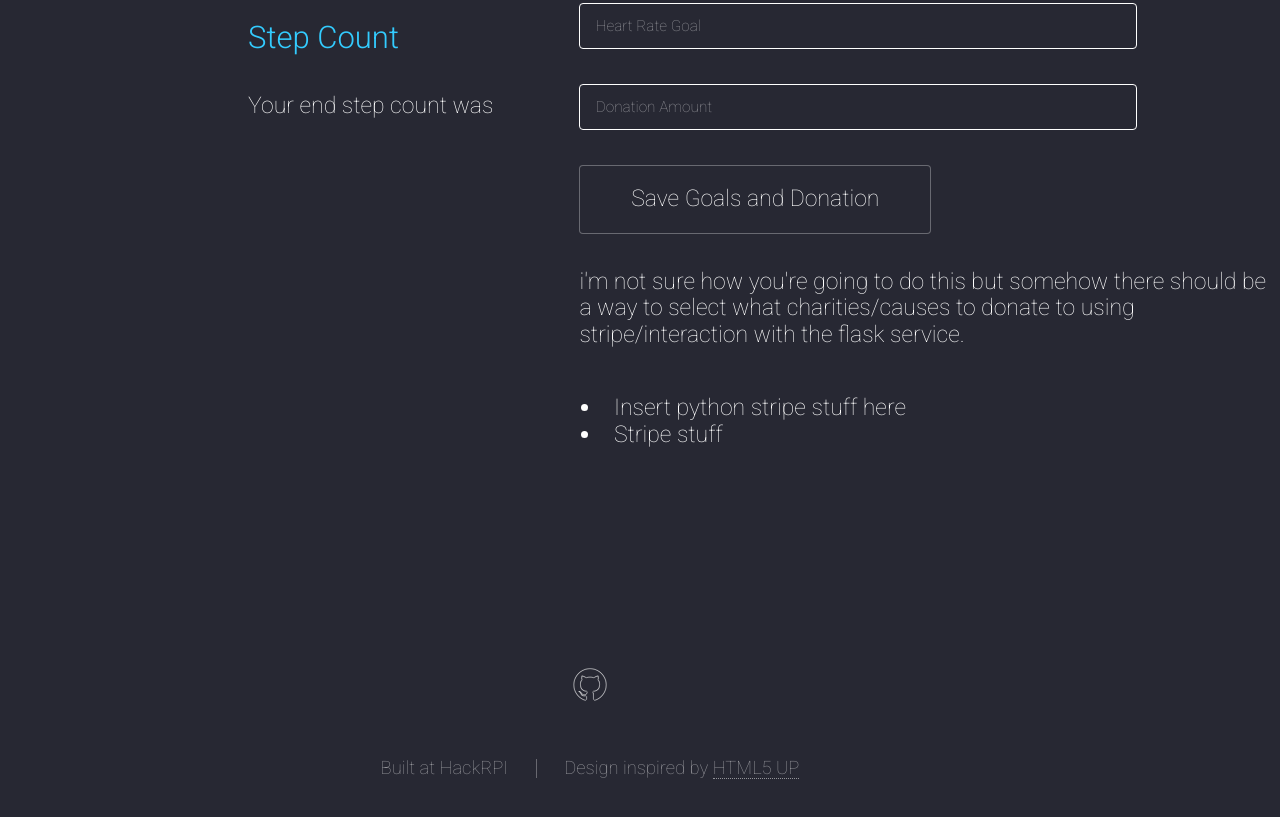
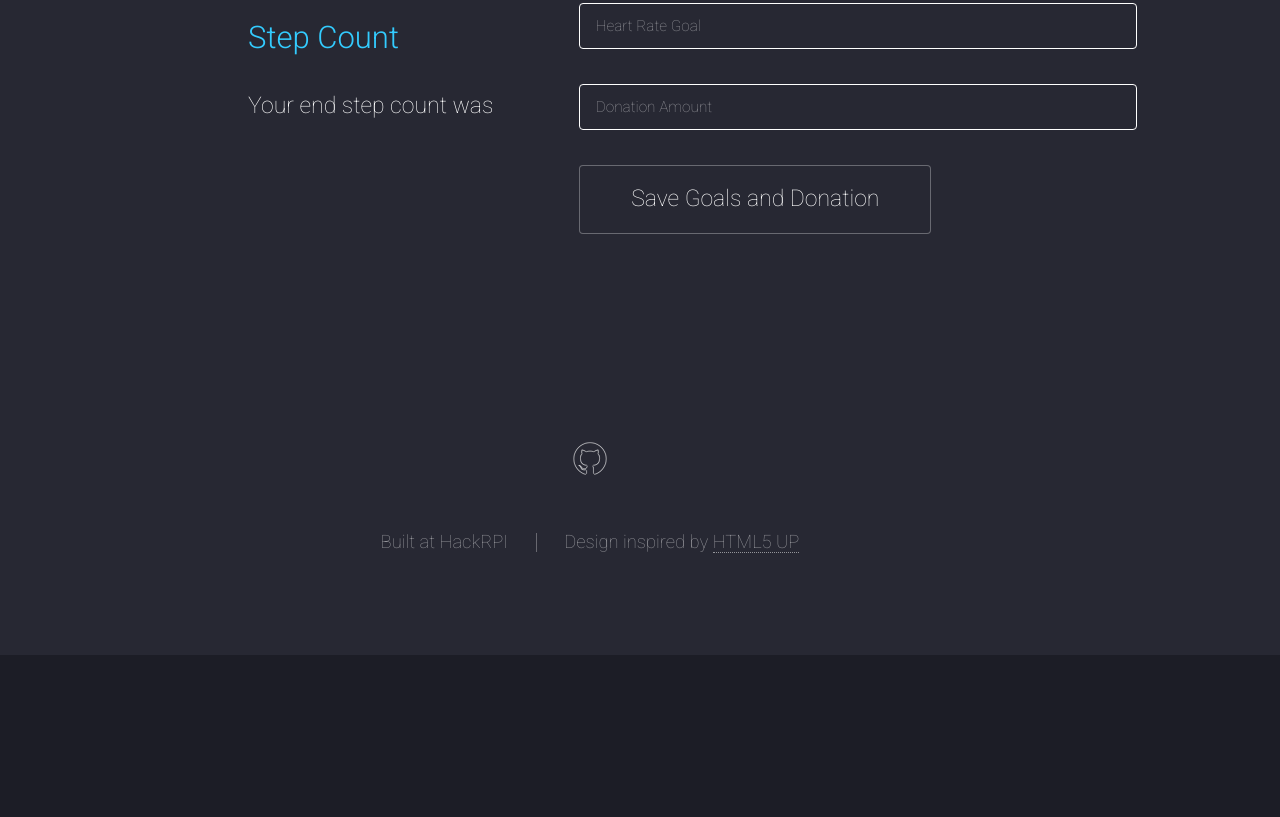
Before and after one commit to Jonwlee/Moneybands, a plain HTML site: page stats.html in a window 1280 px wide. Shown: the part 761-1578 px from the top of the page. After the commit the page ends 1416 px from the top, so only its background shows below. Drawn offline with Linux system fonts and the light colour scheme.

Commit message:
push it push itp ushit pushit pishititpush

```diff
--- a/stats.html
+++ b/stats.html
@@ -65,10 +65,10 @@
 										<input type="text" placeholder= "Donation Amount" id= "donationAmount">
 										<button id="submitInputs" onclick="submit()">Save Goals and Donation</button>
 
-										<p>i'm not sure how you're going to do this but somehow there should be a way to select what charities/causes to donate to using stripe/interaction with the flask service.</p>
+										<!-- <p>i'm not sure how you're going to do this but somehow there should be a way to select what charities/causes to donate to using stripe/interaction with the flask service.</p>
 										<ul>
 											<li>Insert python stripe stuff here</li>
-											<li>Stripe stuff</li>
+											<li>Stripe stuff</li> -->
 										</ul>
 									</section>
 
```
